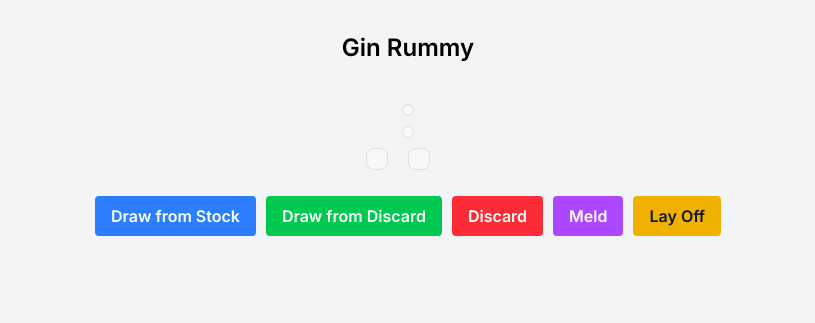
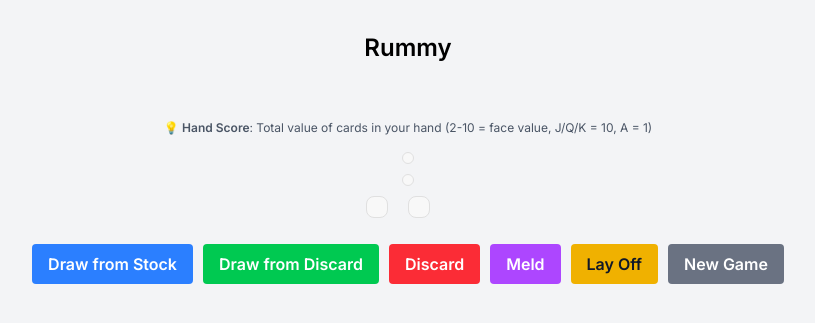
Before and after one commit to leviaking/gamedev, a Flask app: page / in a window 1280 px wide. Shown: the top 323 px of the page, without its empty margins (232-1047 px from the left). Run offline with Flask 3, Linux system fonts and the light colour scheme.

Commit message:
added Rummy game manual and README; iterative improvements to game files

```diff
--- a/rummy/app.py
+++ b/rummy/app.py
@@ -10,6 +10,12 @@
 ranks = ['2', '3', '4', '5', '6', '7', '8', '9', '10', 'J', 'Q', 'K', 'A']
 deck = [f'{rank}{suit}' for suit in suits for rank in ranks]
 
+# Card rank values for scoring
+rank_values = {
+    '2': 2, '3': 3, '4': 4, '5': 5, '6': 6, '7': 7, '8': 8, '9': 9, '10': 10,
+    'J': 10, 'Q': 10, 'K': 10, 'A': 1
+}
+
 def deal_cards(num_players, cards_per_player=7):
     shuffled_deck = deck[:]
     random.shuffle(shuffled_deck)
@@ -17,6 +23,72 @@
     global stock_pile
     stock_pile = shuffled_deck[num_players * cards_per_player:]
     return hands
+
+def is_valid_set(cards):
+    """Check if cards form a valid set (same rank, different suits)"""
+    if len(cards) < 3:
+        return False
+
+    # Extract ranks
+    ranks = [card[:-1] for card in cards]
+    suits = [card[-1] for card in cards]
+
+    # All cards must have the same rank
+    if len(set(ranks)) != 1:
+        return False
+
+    # All cards must have different suits
+    if len(set(suits)) != len(cards):
+        return False
+
+    return True
+
+def is_valid_run(cards):
+    """Check if cards form a valid run (consecutive ranks, same suit)"""
+    if len(cards) < 3:
+        return False
+
+    # Extract ranks and suits
+    ranks = [card[:-1] for card in cards]
+    suits = [card[-1] for card in cards]
+
+    # All cards must have the same suit
+    if len(set(suits)) != 1:
+        return False
+
+    # Sort ranks by their numerical value
+    sorted_ranks = sorted(ranks, key=lambda x: rank_values[x])
+
+    # Check if ranks are consecutive
+    for i in range(len(sorted_ranks) - 1):
+        current_rank = sorted_ranks[i]
+        next_rank = sorted_ranks[i + 1]
+
+        # Find the next expected rank
+        current_value = rank_values[current_rank]
+        expected_next_value = current_value + 1
+
+        # Handle Ace as both 1 and 14
+        if current_rank == 'K' and next_rank == 'A':
+            continue
+        elif current_rank == 'A' and next_rank == '2':
+            continue
+        elif rank_values[next_rank] != expected_next_value:
+            return False
+
+    return True
+
+def is_valid_meld(cards):
+    """Check if cards form a valid meld (either set or run)"""
+    return is_valid_set(cards) or is_valid_run(cards)
+
+def calculate_hand_score(hand):
+    """Calculate the score of a hand (sum of card values)"""
+    return sum(rank_values[card[:-1]] for card in hand)
+
+def check_win_condition(hand):
+    """Check if a player has won (no cards left in hand)"""
+    return len(hand) == 0
 
 game_state = None
 player_ids = {}  # Store player IDs and their corresponding player numbers
@@ -36,7 +108,10 @@
         'melds': [],
         'current_player': 0,
         'player_actions': {0: None, 1: None},
-        'playerNumber': None
+        'playerNumber': None,
+        'game_over': False,
+        'winner': None,
+        'scores': [0, 0]
     }
     player_ids = {}  # Reset player IDs when a new game starts
     print(f'Server start_game, player_actions: {game_state["player_actions"]}')
@@ -107,10 +182,22 @@
     card = request.json.get('card')
     if game_state['current_player'] == player:
         if game_state['player_actions'][player] == 'draw':
+            # Check if card is in player's hand
+            if card not in game_state['hands'][player]:
+                return jsonify({'error': f'Card {card} not in your hand'})
+
             game_state['hands'][player].remove(card)
             game_state['discard_pile'].append(card)
             game_state['player_actions'][player] = None
             print(f'Server discard, player_actions: {game_state["player_actions"]}')
+
+            # Check for win condition after discard
+            if check_win_condition(game_state['hands'][player]):
+                game_state['game_over'] = True
+                game_state['winner'] = player
+                game_state['scores'][player] += 100  # Bonus for winning
+                return jsonify({'message': 'Card discarded - Game Over! You won!'})
+
             next_turn()
             return jsonify({'message': 'Card discarded'})
         else:
@@ -128,13 +215,32 @@
         if len(cards) < 3:
             return jsonify({'error': 'Must meld at least 3 cards'})
 
-        if len(set([card.split('_of_')[0] for card in cards])) == 1:
+        # Check if all cards are in player's hand
+        player_hand = game_state['hands'][player]
+        for card in cards:
+            if card not in player_hand:
+                return jsonify({'error': f'Card {card} not in your hand'})
+
+        if is_valid_meld(cards):
             for card in cards:
                 game_state['hands'][player].remove(card)
             game_state['melds'].append(cards)
-            return jsonify({'message': 'Cards melded'})
+
+            # Check for win condition
+            if check_win_condition(game_state['hands'][player]):
+                game_state['game_over'] = True
+                game_state['winner'] = player
+                game_state['scores'][player] += 100  # Bonus for winning
+
+            return jsonify({'message': 'Cards melded successfully'})
         else:
-            return jsonify({'error': 'Invalid meld'})
+            # Provide more specific error message
+            if is_valid_set(cards):
+                return jsonify({'error': 'Invalid run - cards must be consecutive ranks of the same suit'})
+            elif is_valid_run(cards):
+                return jsonify({'error': 'Invalid set - cards must be the same rank with different suits'})
+            else:
+                return jsonify({'error': 'Invalid meld - must be either a set (same rank, different suits) or run (consecutive ranks, same suit)'})
     else:
         return jsonify({'error': 'Not your turn'})
 
@@ -147,13 +253,47 @@
 
     if game_state['current_player'] == player:
         if 0 <= meld_index < len(game_state['melds']):
-            game_state['hands'][player].remove(card)
-            game_state['melds'][meld_index].append(card)
-            return jsonify({'message': 'Card laid off'})
+            # Check if card is in player's hand
+            if card not in game_state['hands'][player]:
+                return jsonify({'error': f'Card {card} not in your hand'})
+
+            # Create temporary meld to validate
+            temp_meld = game_state['melds'][meld_index] + [card]
+
+            if is_valid_meld(temp_meld):
+                game_state['hands'][player].remove(card)
+                game_state['melds'][meld_index].append(card)
+
+                # Check for win condition
+                if check_win_condition(game_state['hands'][player]):
+                    game_state['game_over'] = True
+                    game_state['winner'] = player
+                    game_state['scores'][player] += 100  # Bonus for winning
+
+                return jsonify({'message': 'Card laid off successfully'})
+            else:
+                return jsonify({'error': 'Cannot lay off this card - it would make the meld invalid'})
         else:
             return jsonify({'error': 'Invalid meld index'})
     else:
         return jsonify({'error': 'Not your turn'})
+
+@app.route('/game_stats', methods=['GET'])
+def get_game_stats():
+    global game_state
+    if game_state:
+        stats = {
+            'game_over': game_state.get('game_over', False),
+            'winner': game_state.get('winner'),
+            'scores': game_state.get('scores', [0, 0]),
+            'hand_scores': [calculate_hand_score(hand) for hand in game_state['hands']],
+            'total_melds': len(game_state['melds']),
+            'cards_in_stock': len(game_state['stock_pile']),
+            'cards_in_discard': len(game_state['discard_pile'])
+        }
+        return jsonify(stats)
+    else:
+        return jsonify({'error': 'Game not started'})
 
 @app.route('/assets/cards/<path:filename>')
 def serve_static(filename):
--- a/rummy/templates/index.html
+++ b/rummy/templates/index.html
@@ -3,7 +3,7 @@
 <head>
     <meta charset="UTF-8">
     <meta name="viewport" content="width=device-width, initial-scale=1.0">
-    <title>Gin Rummy</title>
+    <title>Rummy</title>
     <script src="https://unpkg.com/@tailwindcss/browser@4"></script>
     <link href="https://fonts.googleapis.com/css2?family=Inter:wght@400;600&display=swap" rel="stylesheet">
     <style>
@@ -67,17 +67,20 @@
     <script>
         let gameState = null;
         let playerId = null;
-        let selectedCard = null;
+        let selectedCards = [];  // Changed to array for multiple card selection
         let selectedMeld = null;
         let player_actions = {};
         let numberOfPlayers = 2;
         let playerNumber = null;
+        let gameStats = null;
 
         async function startGame() {
             const response = await fetch(`/start_game/${numberOfPlayers}`, { method: 'POST' });
             if (response.ok) {
                 const data = await response.json();
                 console.log(data.message);
+                selectedCards = [];  // Clear selected cards
+                selectedMeld = null;  // Clear selected meld
                 await getPlayerId();
                 await updateGameState();
             } else {
@@ -111,6 +114,7 @@
                 console.log("Server game_state:", gameState);
                 console.log("Client player_actions before render:", player_actions);
 
+                await updateGameStats();
                 renderGameState();
             } else {
                 console.error('Failed to fetch game state');
@@ -120,9 +124,21 @@
             }
         }
 
+        async function updateGameStats() {
+            const response = await fetch('/game_stats');
+            if (response.ok) {
+                gameStats = await response.json();
+            }
+        }
+
         function selectCard(card) {
             if (gameState.current_player === gameState.playerNumber) {
-                selectedCard = card;
+                const index = selectedCards.indexOf(card);
+                if (index > -1) {
+                    selectedCards.splice(index, 1);  // Remove card if already selected
+                } else {
+                    selectedCards.push(card);  // Add card if not selected
+                }
                 renderGameState();
             }
         }
@@ -169,57 +185,73 @@
         }
 
         async function discardCard() {
-            if (gameState.current_player === gameState.playerNumber && selectedCard) {
+            if (gameState.current_player === gameState.playerNumber && selectedCards.length === 1) {
                 const response = await fetch('/discard', {
                     method: 'POST',
                     headers: {
                         'Content-Type': 'application/json'
                     },
-                    body: JSON.stringify({ player: gameState.playerNumber, card: selectedCard })
+                    body: JSON.stringify({ player: gameState.playerNumber, card: selectedCards[0] })
                 });
                 if (response.ok) {
-                    selectedCard = null;
+                    selectedCards = [];
                     await updateGameState();
                 } else {
                     console.error('Failed to discard:', await response.text());
                 }
+            } else if (selectedCards.length === 0) {
+                alert('Please select a card to discard');
+            } else {
+                alert('You can only discard one card at a time');
             }
         }
 
         async function meldCards() {
-             if (gameState.current_player === gameState.playerNumber && selectedCard) {
+             if (gameState.current_player === gameState.playerNumber && selectedCards.length >= 3) {
                 const response = await fetch('/meld', {
                     method: 'POST',
                     headers: {
                         'Content-Type': 'application/json'
                     },
-                    body: JSON.stringify({ player: gameState.playerNumber, cards: [selectedCard] })
+                    body: JSON.stringify({ player: gameState.playerNumber, cards: selectedCards })
                 });
                 if (response.ok) {
-                    selectedCard = null;
+                    selectedCards = [];
                     await updateGameState();
                 } else {
-                    console.error("Failed to meld cards", await response.text());
+                    const errorData = await response.json();
+                    alert('Failed to meld cards: ' + errorData.error);
                 }
+             } else if (selectedCards.length === 0) {
+                alert('Please select at least 3 cards to meld');
+             } else {
+                alert('You must select at least 3 cards to meld');
              }
         }
 
         async function layOffCard() {
-            if (gameState.current_player === gameState.playerNumber && selectedCard && selectedMeld !== null) {
+            if (gameState.current_player === gameState.playerNumber && selectedCards.length === 1 && selectedMeld !== null) {
                 const response = await fetch('/lay_off', {
                     method: 'POST',
                     headers: {
                         'Content-Type': 'application/json'
                     },
-                    body: JSON.stringify({ player: gameState.playerNumber, card: selectedCard, meld_index: selectedMeld })
+                    body: JSON.stringify({ player: gameState.playerNumber, card: selectedCards[0], meld_index: selectedMeld })
                 });
                 if (response.ok) {
-                    selectedCard = null;
+                    selectedCards = [];
                     selectedMeld = null;
                     await updateGameState();
                 } else {
-                    console.error("Failed to lay off card", await response.text());
+                    const errorData = await response.json();
+                    alert('Failed to lay off card: ' + errorData.error);
                 }
+            } else if (selectedCards.length === 0) {
+                alert('Please select a card to lay off');
+            } else if (selectedCards.length > 1) {
+                alert('You can only lay off one card at a time');
+            } else if (selectedMeld === null) {
+                alert('Please select a meld to lay off onto');
             }
         }
 
@@ -246,6 +278,30 @@
             document.getElementById('player-turn').textContent = turnText;
             document.getElementById('player-number').textContent = playerNumber;
 
+            // Update game statistics
+            if (gameStats) {
+                let statsText = '';
+                if (gameStats.game_over) {
+                    statsText = `Game Over! Player ${gameStats.winner} wins! `;
+                }
+                statsText += `Scores: P0: ${gameStats.scores[0]}, P1: ${gameStats.scores[1]} | `;
+
+                // Show hand scores more clearly
+                if (gameStats.game_over) {
+                    // When game is over, show both hand scores for final scoring
+                    statsText += `Final Hand Scores: P0: ${gameStats.hand_scores[0]}, P1: ${gameStats.hand_scores[1]} | `;
+                } else {
+                    // During game, only show current player's hand score
+                    const currentPlayerScore = gameStats.hand_scores[gameState.current_player];
+                    statsText += `Your Hand Score: ${currentPlayerScore} | `;
+                }
+
+                statsText += `Melds: ${gameStats.total_melds} | `;
+                statsText += `Stock: ${gameStats.cards_in_stock} | `;
+                statsText += `Discard: ${gameStats.cards_in_discard}`;
+                document.getElementById('game-stats').textContent = statsText;
+            }
+
 
             const player0HandDiv = document.getElementById('player-0-hand');
             const player1HandDiv = document.getElementById('player-1-hand');
@@ -259,7 +315,7 @@
                     cardImg.src = `/assets/cards/${card}.png`;
                     cardImg.alt = card;
                     cardImg.width = 70;
-                    if (card === selectedCard) {
+                    if (selectedCards.includes(card)) {
                         cardImg.classList.add('selected');
                     } else {
                         cardImg.classList.remove('selected');
@@ -317,19 +373,21 @@
             const discardButton = document.getElementById('discard');
             const meldButton = document.getElementById('meld');
             const layOffButton = document.getElementById('lay-off');
-
+            const newGameButton = document.getElementById('new-game');
 
             drawStockButton.disabled = allButtonsDisabled;
             drawDiscardButton.disabled = allButtonsDisabled;
             discardButton.disabled = allButtonsDisabled || (isCurrentPlayerTurn && player_actions[gameState.current_player] !== "draw");
             meldButton.disabled = allButtonsDisabled;
             layOffButton.disabled = allButtonsDisabled;
+            newGameButton.disabled = false;  // New game button is always enabled
 
             drawStockButton.classList.toggle('disabled', allButtonsDisabled);
             drawDiscardButton.classList.toggle('disabled', allButtonsDisabled);
             discardButton.classList.toggle('disabled', allButtonsDisabled || (isCurrentPlayerTurn && player_actions[gameState.current_player] !== "draw"));
             meldButton.classList.toggle('disabled', allButtonsDisabled);
             layOffButton.classList.toggle('disabled', allButtonsDisabled);
+            newGameButton.classList.remove('disabled');  // New game button is never disabled
 
 
             console.log(`Current Player: ${gameState.current_player}, Player Number: ${playerNumber}, allButtonsDisabled: ${allButtonsDisabled}, player_actions:`, player_actions);
@@ -344,9 +402,13 @@
 </head>
 <body class="bg-gray-100 p-8">
     <div class="game-area">
-        <h1 class="text-2xl font-semibold mb-4 text-center">Gin Rummy</h1>
+        <h1 class="text-2xl font-semibold mb-4 text-center">Rummy</h1>
         <div id="player-number" class="mb-2 text-center"></div>
         <div id="player-turn" class="mb-4 text-center"></div>
+        <div id="game-stats" class="mb-4 text-center text-sm"></div>
+        <div class="text-xs text-gray-600 text-center mb-4">
+            💡 <strong>Hand Score</strong>: Total value of cards in your hand (2-10 = face value, J/Q/K = 10, A = 1)
+        </div>
         <div id="player-0-hand" class="hand"></div>
         <div id="player-1-hand" class="hand"></div>
         <div style="display: flex; justify-content: center;">
@@ -360,6 +422,7 @@
             <button id="discard" class="bg-red-500 hover:bg-red-700 text-white font-bold py-2 px-4 rounded" onclick="discardCard()">Discard</button>
             <button id="meld" class="bg-purple-500 hover:bg-purple-700 text-white font-bold py-2 px-4 rounded" onclick="meldCards()">Meld</button>
             <button id="lay-off" class="bg-yellow-500 hover:bg-yellow-700 text-gray-900 font-bold py-2 px-4 rounded" onclick="layOffCard()">Lay Off</button>
+            <button id="new-game" class="bg-gray-500 hover:bg-gray-700 text-white font-bold py-2 px-4 rounded" onclick="startGame()">New Game</button>
         </div>
     </div>
 </body>
```
Also changed, not shown: rummy/GAME_MANUAL.md (added, +214 -0 lines), rummy/README.md (added).
